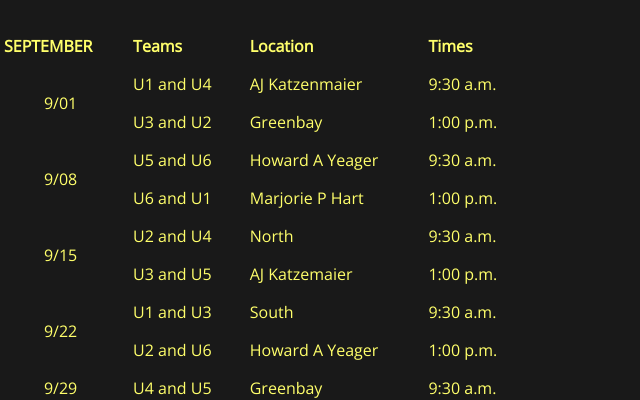
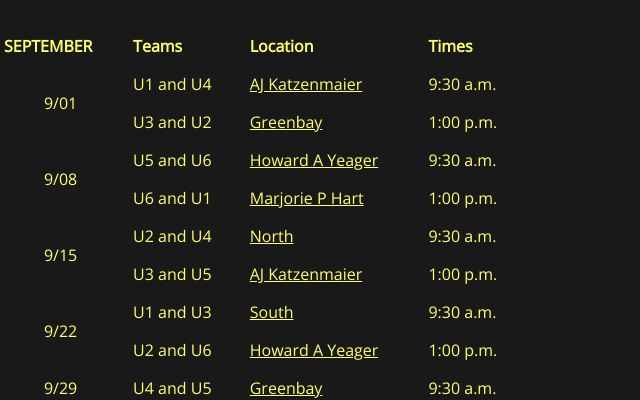
Before and after one commit to arielLevita/mdhl_levita, a plain HTML site: page game-information.html in a window 1280 px wide. Shown: the part 561-961 px from the top of the page, 445-1085 px from the left. Drawn offline with nearby package versions, Linux system fonts and the light colour scheme.

```diff
--- a/game-information.html
+++ b/game-information.html
@@ -54,51 +54,51 @@
           <tr>
             <td rowspan="2" class="text-center">9/01</td>
             <td>U1 and U4</td>
-            <td>AJ Katzenmaier</td>
+            <td><a href="#katzenmaier">AJ Katzenmaier</a></td>
             <td>9:30 a.m.</td>
           </tr>
           <tr>
             <td>U3 and U2</td>
-            <td>Greenbay</td>
+            <td><a href="#greenbay">Greenbay</a></td>
             <td>1:00 p.m.</td>
           </tr>
           <tr>
             <td rowspan="2" class="text-center">9/08</td>
             <td>U5 and U6</td>
-            <td>Howard A Yeager</td>
+            <td><a href="#howard">Howard A Yeager</a></td>
             <td>9:30 a.m.</td>
           </tr>
           <tr>
             <td>U6 and U1</td>
-            <td>Marjorie P Hart</td>
+            <td><a href="#marjorie">Marjorie P Hart</a></td>
             <td>1:00 p.m.</td>
           </tr>
           <tr>
             <td rowspan="2" class="text-center">9/15</td>
             <td>U2 and U4</td>
-            <td>North</td>
+            <td><a href="#north">North</a></td>
             <td>9:30 a.m.</td>
           </tr>
           <tr>
             <td>U3 and U5</td>
-            <td>AJ Katzemaier</td>
+            <td><a href="#katzenmaier">AJ Katzenmaier</a></td>
             <td>1:00 p.m.</td>
           </tr>
           <tr>
             <td rowspan="2" class="text-center">9/22</td>
             <td>U1 and U3</td>
-            <td>South</td>
+            <td><a href="#south">South</a></td>
             <td>9:30 a.m.</td>
           </tr>
           <tr>
             <td>U2 and U6</td>
-            <td>Howard A Yeager</td>
+            <td><a href="#howard">Howard A Yeager</a></td>
             <td>1:00 p.m.</td>
           </tr>
           <tr>
             <td class="text-center">9/29</td>
             <td>U4 and U5</td>
-            <td>Greenbay</td>
+            <td><a href="#greenbay">Greenbay</a></td>
             <td>9:30 a.m.</td>
           </tr>
         </table>
@@ -128,7 +128,7 @@
 
           <div id="schools">
             <div class="school-card">
-              <h4>AJ Katzenmaier Elementary</h4>
+              <h4><a id="katzenmaier">AJ Katzenmaier Elementary</a></h4>
               <p class="small-paragraph">24 W Walton St, Chicago, IL 60610</p>
               <iframe
                 src="https://www.google.com/maps/embed?pb=!1m18!1m12!1m3!1d2969.657020786293!2d-87.63329657858083!3d41.90023271528758!2m3!1f0!2f0!3f0!3m2!1i1024!2i768!4f13.1!3m3!1m2!1s0x880fd34e07f69da7%3A0x15e198c063fc787c!2sAJ%20Katzenmaier%20Elementary!5e0!3m2!1ses!2sar!4v1676564382400!5m2!1ses!2sar"
@@ -139,7 +139,7 @@
             </div>
 
             <div class="school-card">
-              <h4>Greenbay Elementary</h4>
+              <h4><a id="greenbay">Greenbay Elementary</a></h4>
               <p class="small-paragraph">N Orleans St, Chicago, IL 60614</p>
               <iframe
                 src="https://www.google.com/maps/embed?pb=!1m18!1m12!1m3!1d2969.022795992238!2d-87.64002218503958!3d41.91386867115486!2m3!1f0!2f0!3f0!3m2!1i1024!2i768!4f13.1!3m3!1m2!1s0x880fd3407260c45b%3A0xb351205fae50c6f3!2sGreenbay%20Elementary!5e0!3m2!1ses!2sar!4v1676564465854!5m2!1ses!2sar"
@@ -150,7 +150,7 @@
             </div>
 
             <div class="school-card">
-              <h4>Howard A. Yeager School (PREK-K)</h4>
+              <h4><a id="howard">Howard A. Yeager School (PREK-K)</a></h4>
               <p class="small-paragraph">
                 1811 Morrow Ave, North Chicago, IL 60064
               </p>
@@ -163,7 +163,7 @@
             </div>
 
             <div class="school-card">
-              <h4>Marjorie P Hart Elementary</h4>
+              <h4><a id="marjorie">Marjorie P Hart Elementary</a></h4>
               <p class="small-paragraph">N Orchard St, Chicago, IL 60614</p>
               <iframe
                 src="https://www.google.com/maps/embed?pb=!1m18!1m12!1m3!1d2968.2896536435946!2d-87.64816138503905!3d41.92962687016798!2m3!1f0!2f0!3f0!3m2!1i1024!2i768!4f13.1!3m3!1m2!1s0x880fd30f2637f9d7%3A0xdbff5d5dfcfcfa35!2sMarjorie%20P%20Hart%20Elementary!5e0!3m2!1ses!2sar!4v1676564581881!5m2!1ses!2sar"
@@ -174,7 +174,7 @@
             </div>
 
             <div class="school-card">
-              <h4>North Elementary</h4>
+              <h4><a id="north">North Elementary</a></h4>
               <p class="small-paragraph">W Schiller St, Chicago, IL 60610</p>
               <iframe
                 src="https://www.google.com/maps/embed?pb=!1m18!1m12!1m3!1d2969.33536301398!2d-87.6483115850398!3d41.90714887157571!2m3!1f0!2f0!3f0!3m2!1i1024!2i768!4f13.1!3m3!1m2!1s0x880fd33af14860a5%3A0x5736e62f19086c62!2sNorth%20Elementary!5e0!3m2!1ses!2sar!4v1676564623408!5m2!1ses!2sar"
@@ -185,7 +185,7 @@
             </div>
 
             <div class="school-card">
-              <h4>South Elementary School</h4>
+              <h4><a id="south">South Elementary School</a></h4>
               <p class="small-paragraph">
                 1535 Everett Ave, Des Plaines, IL 60018
               </p>
```
